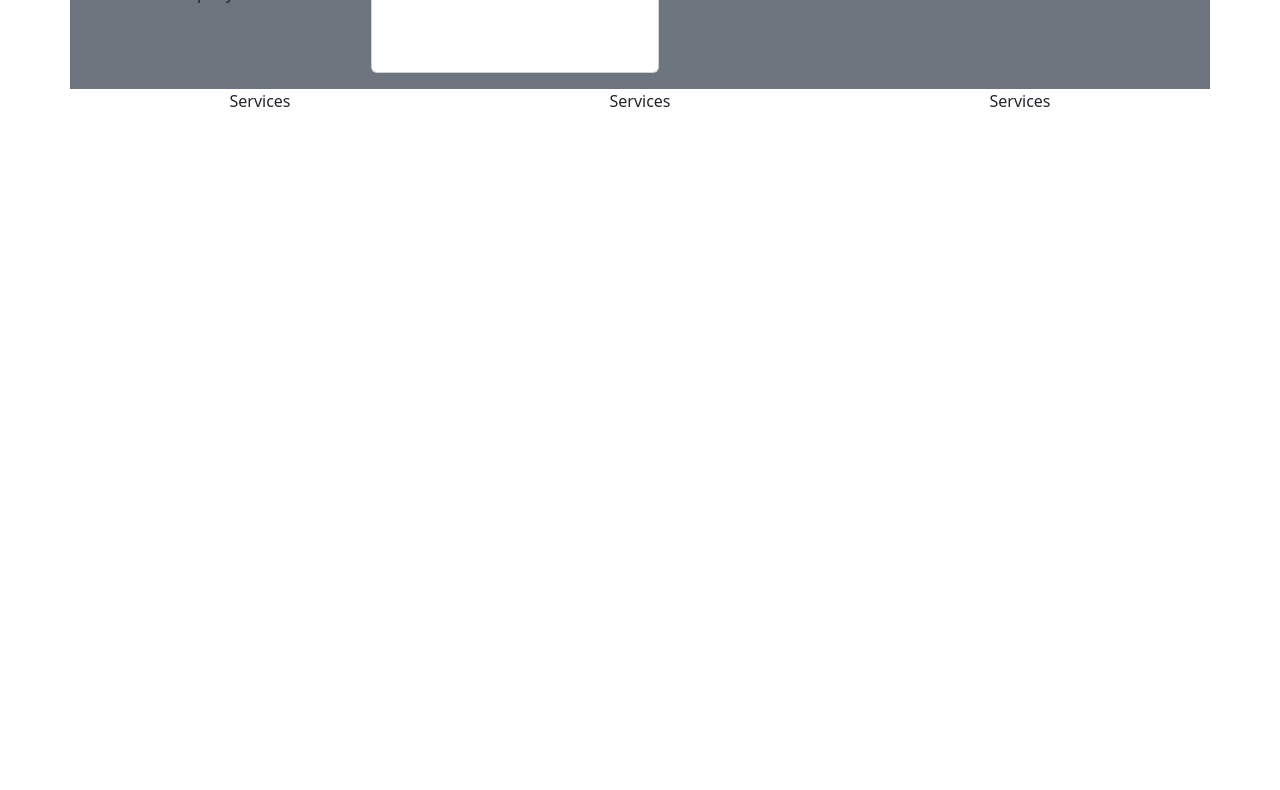
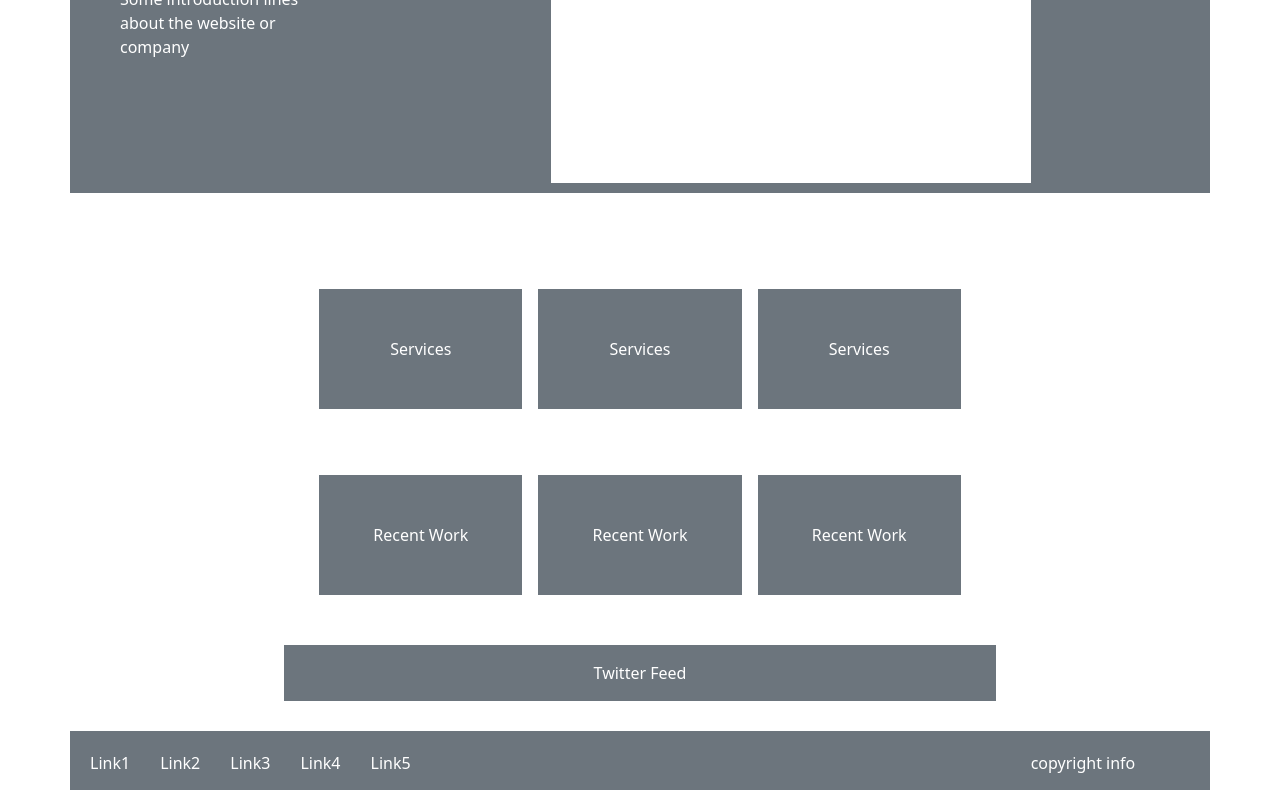
Before and after one commit to JoseM4rcio/Container_e_Grid, a plain HTML site: page index.html in a window 1280 px wide. Shown: the part 163-953 px from the top of the page. Before the commit the page ends 800 px from the top, so only its background shows below. Drawn offline with nearby package versions, Linux system fonts and the light colour scheme.

Commit message:
modificado

```diff
--- a/index.html
+++ b/index.html
@@ -11,41 +11,77 @@
 
 <body>
 
-    <div class="container bg-secondary">
+    <div class="container text-bg-secondary" style="padding-left: 50px; padding-right: 50px;">
         <div class="row" style="align-items: center;">
-            <div class="col-8 fs-1">Logo</div>
+            <div class="col-7 fs-1">Logo</div>
+            <div class="row col-4">
                 <div class="col">Link1</div>
                 <div class="col">Link2</div>
                 <div class="col">Link3</div>
                 <div class="col">Link4</div>
                 <div class="col">Link5</div>
             </div>
+        </div>
 
 
-        <div class="row">
-            <div class="col-sm-3">
+        <div class="row" style="margin-top: 30px;">
+            <div class="col-sm-5">
                 <div class="col fs-1 fw-semibold">Intro</div>
-                <div class="col">
+                <div class="col-6">
                     Some introduction lines about the website or company
                 </div>
             </div>
-            <div class="col-sm-9 p-3">
-                <div class="card" style="width: 18rem; height: 10rem;">
-                    <div class="row">
-                        <div class="col-8 col-sm-6">
+
+            <div class="col-sm-4"
+                style="width: 30rem; height: 16rem; background-color: rgb(255, 255, 255); margin-bottom: 10px;">
+                <div class="col-6 text-bg-light">
                     Featured Project Slider
                 </div>
             </div>
         </div>
     </div>
+
+
+    <div class="container overflow-hidden text-center" style="padding: 30px;">
+        <div class="row row-cols-2 row-cols-lg-5 g-2 g-lg-3" style="justify-content: center; margin-top: 50px;">
+            <div class="col">
+                <div class="p-5 text-bg-secondary">Services</div>
+            </div>
+            <div class="col">
+                <div class="p-5 text-bg-secondary">Services</div>
+            </div>
+            <div class="col">
+                <div class="p-5 text-bg-secondary">Services</div>
+            </div>
+        </div>
+        <div class="row row-cols-2 row-cols-lg-5 g-2 g-lg-3" style="justify-content: center; margin-top: 50px;">
+            <div class="col">
+                <div class="p-5 text-bg-secondary">Recent Work</div>
+            </div>
+            <div class="col">
+                <div class="p-5 text-bg-secondary">Recent Work</div>
+            </div>
+            <div class="col">
+                <div class="p-5 text-bg-secondary">Recent Work</div>
+            </div>
+        </div>
+        <div class="row" style="justify-content: center; margin-top: 50px;">
+            <div class="col-8">
+                <div class="p-3 text-bg-secondary">Twitter Feed</div>
+            </div>
         </div>
     </div>
 
-    <div class="container text-center">
-        <div class="row">
-          <div class="col">Services</div>
-          <div class="col">Services</div>
-          <div class="col">Services</div>
+    <div class="footer container text-bg-secondary" style="padding: 20px">
+        <div class="row" style="align-items: center;">
+            <div class="row col-4">
+                <div class="col">Link1</div>
+                <div class="col">Link2</div>
+                <div class="col">Link3</div>
+                <div class="col">Link4</div>
+                <div class="col">Link5</div>
+            </div>
+            <div class="col" style="margin-left: 590px;">copyright info</div>
         </div>
     </div>
 
```
Lines whose indentation alone changed are shown as unchanged.
